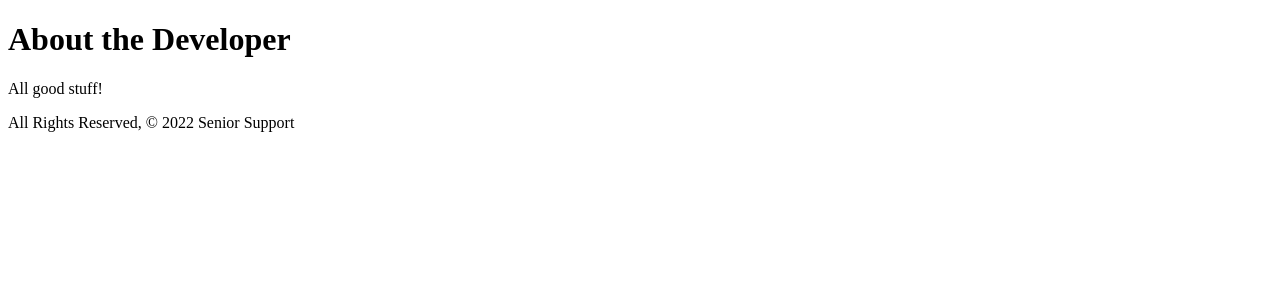
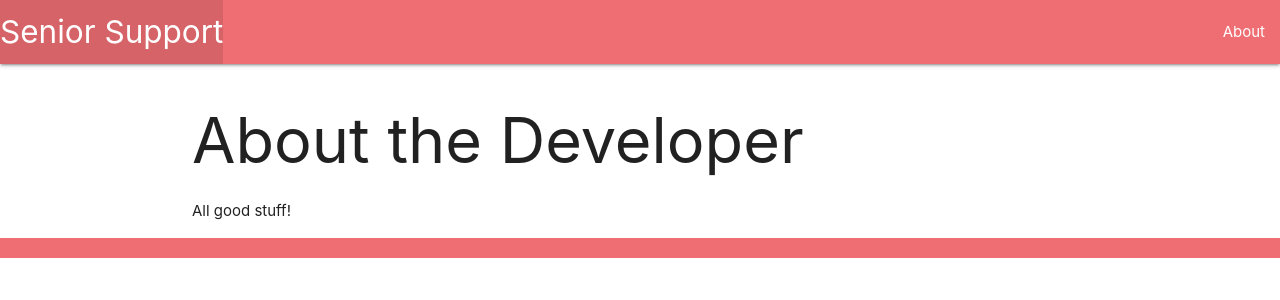
Before and after one commit to EHollingerFllStk/Seniors, a Django app: template main_app/templates/about.html in a window 1280 px wide. Shown: the top 300 px of the page. Run offline with Django 4.2, Linux system fonts and the light colour scheme; the template is opened without the code that fills it, so the values that code supplies are empty.

Commit message:
add base.html and DTL template tags to about

```diff
--- a/main_app/templates/about.html
+++ b/main_app/templates/about.html
@@ -1,14 +1,7 @@
-<!DOCTYPE html>
-<html lang="en">
-<head>
-    <meta charset="UTF-8">
-    <meta http-equiv="X-UA-Compatible" content="IE=edge">
-    <meta name="viewport" content="width=device-width, initial-scale=1.0">
-    <title>About the Developer</title>
-</head>
-<body>
+{% extends 'base.html' %} {% block content %}
+
+
     <h1>About the Developer</h1>
     <p>All good stuff!</p>
-    <footer>All Rights Reserved, &copy; 2022 Senior Support</footer>
-</body>
-</html>
+
+{% endblock %}
--- /dev/null
+++ b/main_app/templates/base.html
@@ -0,0 +1,35 @@
+<!DOCTYPE html>
+<html lang="en">
+  <head>
+    <meta charset="UTF-8" />
+    <meta name="viewport" content="width=device-width, initial-scale=1.0" />
+    <meta http-equiv="X-UA-Compatible" content="ie=edge" />
+    <title>Senior Support</title>
+    <link
+      rel="stylesheet"
+      href="https://cdnjs.cloudflare.com/ajax/libs/materialize/1.0.0/css/materialize.min.css"
+    />
+  </head>
+  <body>
+    <header class="navbar-fixed">
+      <nav>
+        <div class="nav-wrapper">
+          <ul>
+            <li>
+              <a href="/" class="left brand-logo">  Senior Support</a>
+            </li>
+          </ul>
+          <ul class="right">
+            <li><a href="/about">About</a></li>
+          </ul>
+        </div>
+      </nav>
+    </header>
+    <main class="container">{% block content %} {% endblock %}</main>
+    <footer class="page-footer">
+      <div class="right">
+        All Rights Reserved, © 2022 Senior Support
+      </div>
+    </footer>
+  </body>
+</html>
```
